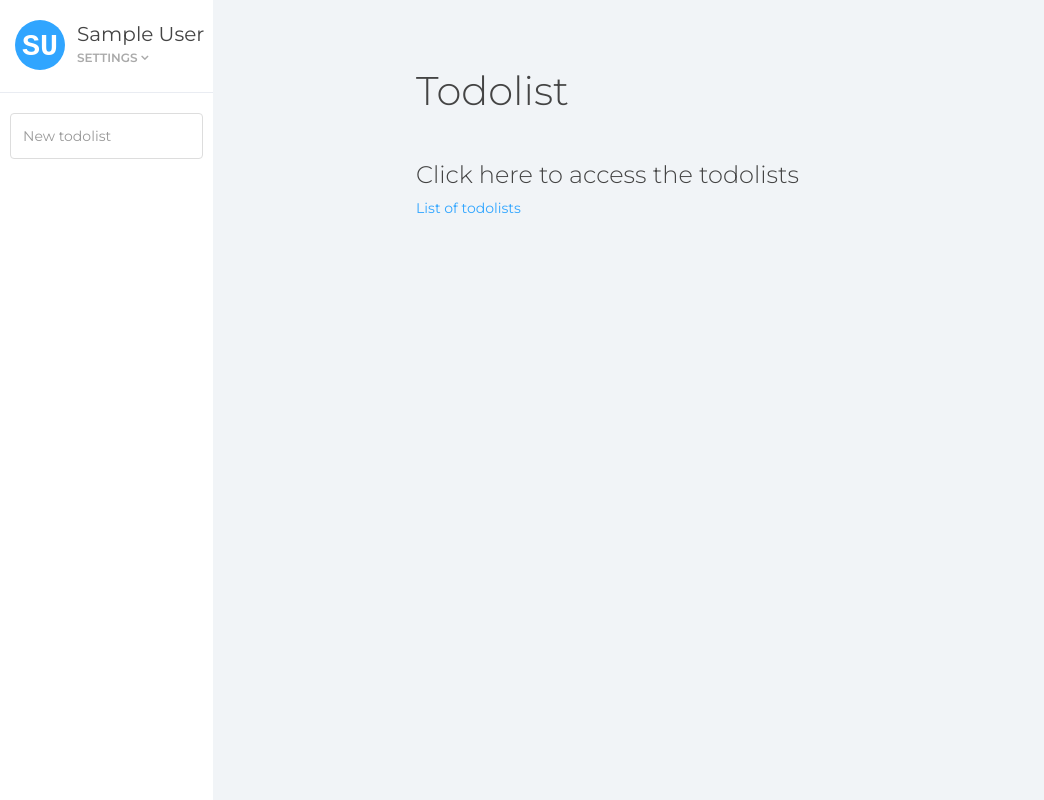
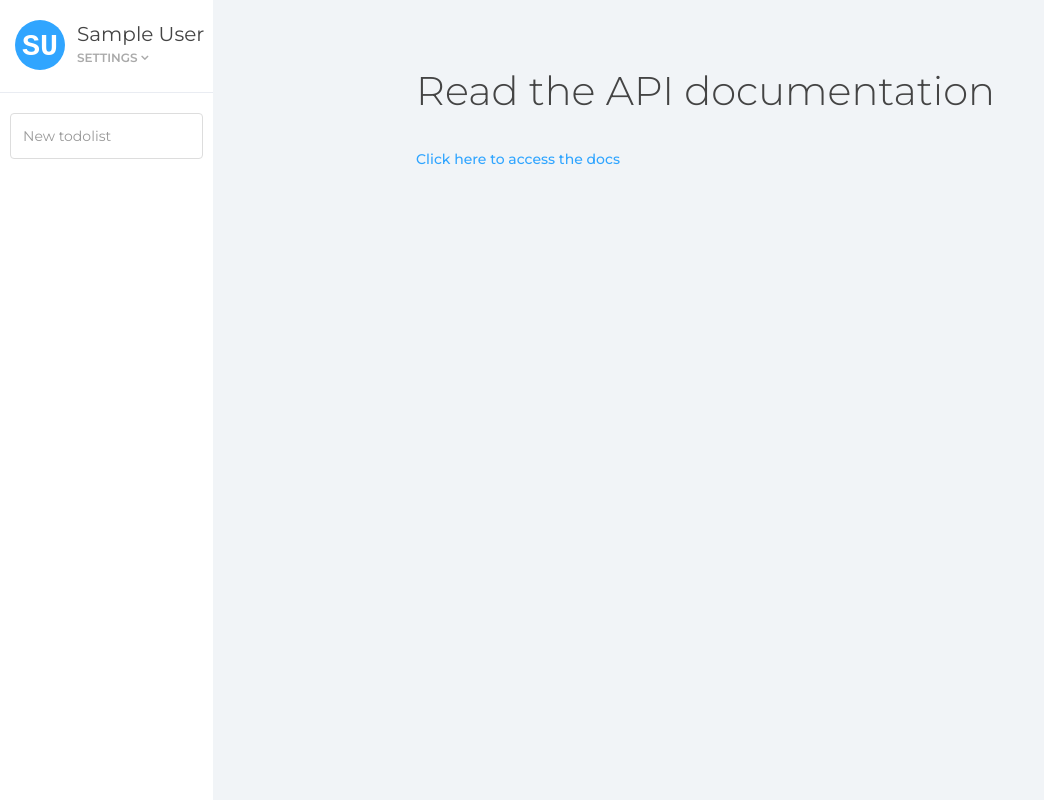
Before and after one commit to PeterAlexandre/justdoit, a Django app: page / in a window 1280 px wide. Shown: the whole page, without its empty margins (0-1044 px from the left). Run offline with Django 3.2, Linux system fonts and the light colour scheme; the visitor is signed in with stand-in values (Sample User, id 1); data that the repository does not hold is empty; some libraries are stand-ins or nearby versions.

Commit message:
Add API documentation link in README and main page

```diff
--- a/templates/index.html
+++ b/templates/index.html
@@ -6,12 +6,12 @@
     <div class="col-sm-9 col-sm-offset-3 col-lg-10 col-lg-offset-2 main">
         <div class="row">
 			<div class="col-lg-12">
-				<h1 class="page-header">{% trans 'Todolist' %}</h1>
+				<h1 class="page-header">{% trans 'Read the API documentation' %}</h1>
 			</div>
         </div>
 
-        <div><h3>{% trans 'Click here to access the todolists' %}</h3></div>
+        <div><h5><a href="{% url 'api:v1:todolist.todo-detail' %}">{% trans 'Click here to access the docs' %}</a></h5></div>
 
-        <div><a href="{% url 'todolist:home' %}">{% trans 'List of todolists' %}</a></div>
+        <div></div>
     </div>
 {% endblock %}
```
Also changed, not shown: README.md.
